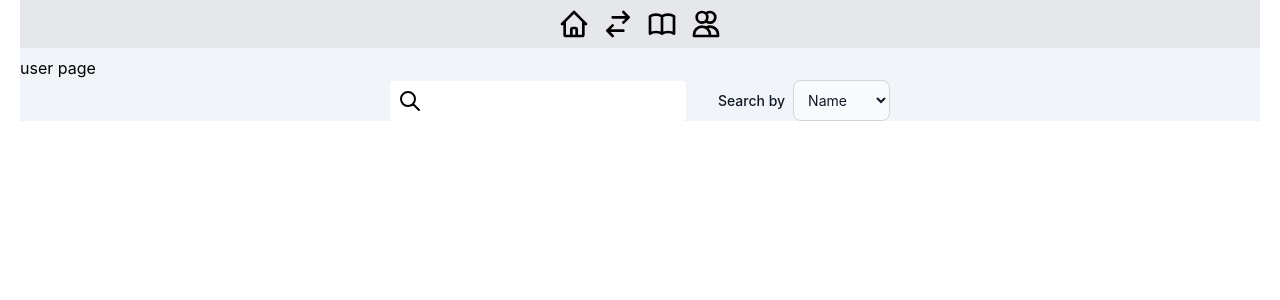
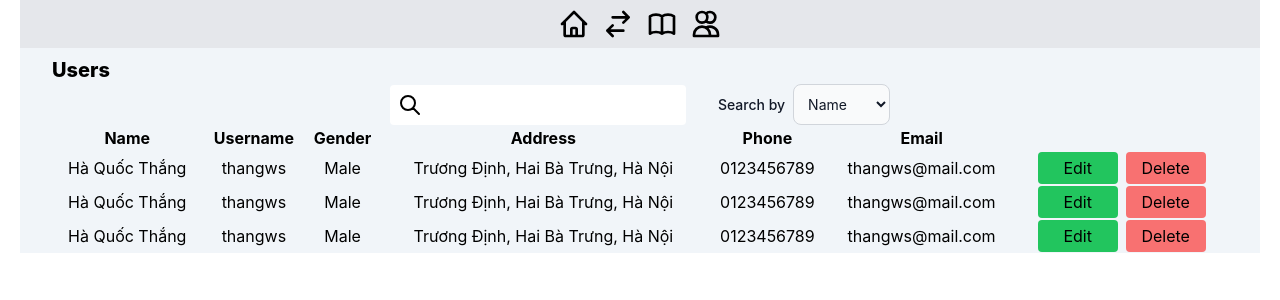
Before and after one commit to bekeodangyeuqn/CSDL, a Next.js app: page /user in a window 1280 px wide. Shown: the top 300 px of the page. Built offline with nearby package versions, Linux system fonts and the light colour scheme.

Commit message:
add 'fake' users page

```diff
--- a/pages/user/index.js
+++ b/pages/user/index.js
@@ -3,10 +3,63 @@ import UserSearachBar from '../../components/UserSearchBar'
 
 function index() {
   return (
-    <div>
-      user page
+    <div className='px-8'>
+      <p className='text-xl font-extrabold'>Users</p>
       <div className='flex justify-center '>
         <UserSearachBar></UserSearachBar>
+      </div>
+      <div>
+        <table class="table-auto w-full">
+          <thead>
+            <tr>
+              <th>Name</th>
+              <th>Username</th>
+              <th>Gender</th>
+              <th>Address</th>
+              <th>Phone</th>
+              <th>Email</th>
+              <th></th>
+            </tr>
+          </thead>
+          <tbody>
+            <tr>
+              <td className='text-center'>Hà Quốc Thắng</td>
+              <td className='text-center'>thangws</td>
+              <td className='text-center'>Male</td>
+              <td className='text-center'>Trương Định, Hai Bà Trưng, Hà Nội</td>
+              <td className='text-center'>0123456789</td>
+              <td className='text-center'>thangws@mail.com</td>
+              <td className='text-center'>
+                <button className='px-2 py-1 mr-2 rounded bg-green-500 w-20'>Edit</button>
+                <button className='px-2 py-1 rounded bg-red-400 w-20'>Delete</button>
+              </td>
+            </tr>
+            <tr>
+              <td className='text-center'>Hà Quốc Thắng</td>
+              <td className='text-center'>thangws</td>
+              <td className='text-center'>Male</td>
+              <td className='text-center'>Trương Định, Hai Bà Trưng, Hà Nội</td>
+              <td className='text-center'>0123456789</td>
+              <td className='text-center'>thangws@mail.com</td>
+              <td className='text-center'>
+                <button className='px-2 py-1 mr-2 rounded bg-green-500 w-20'>Edit</button>
+                <button className='px-2 py-1 rounded bg-red-400 w-20'>Delete</button>
+              </td>
+            </tr>
+            <tr>
+              <td className='text-center'>Hà Quốc Thắng</td>
+              <td className='text-center'>thangws</td>
+              <td className='text-center'>Male</td>
+              <td className='text-center'>Trương Định, Hai Bà Trưng, Hà Nội</td>
+              <td className='text-center'>0123456789</td>
+              <td className='text-center'>thangws@mail.com</td>
+              <td className='text-center'>
+                <button className='px-2 py-1 mr-2 rounded bg-green-500 w-20'>Edit</button>
+                <button className='px-2 py-1 rounded bg-red-400 w-20'>Delete</button>
+              </td>
+            </tr>
+          </tbody>
+        </table>
       </div>
     </div>
   )
```
